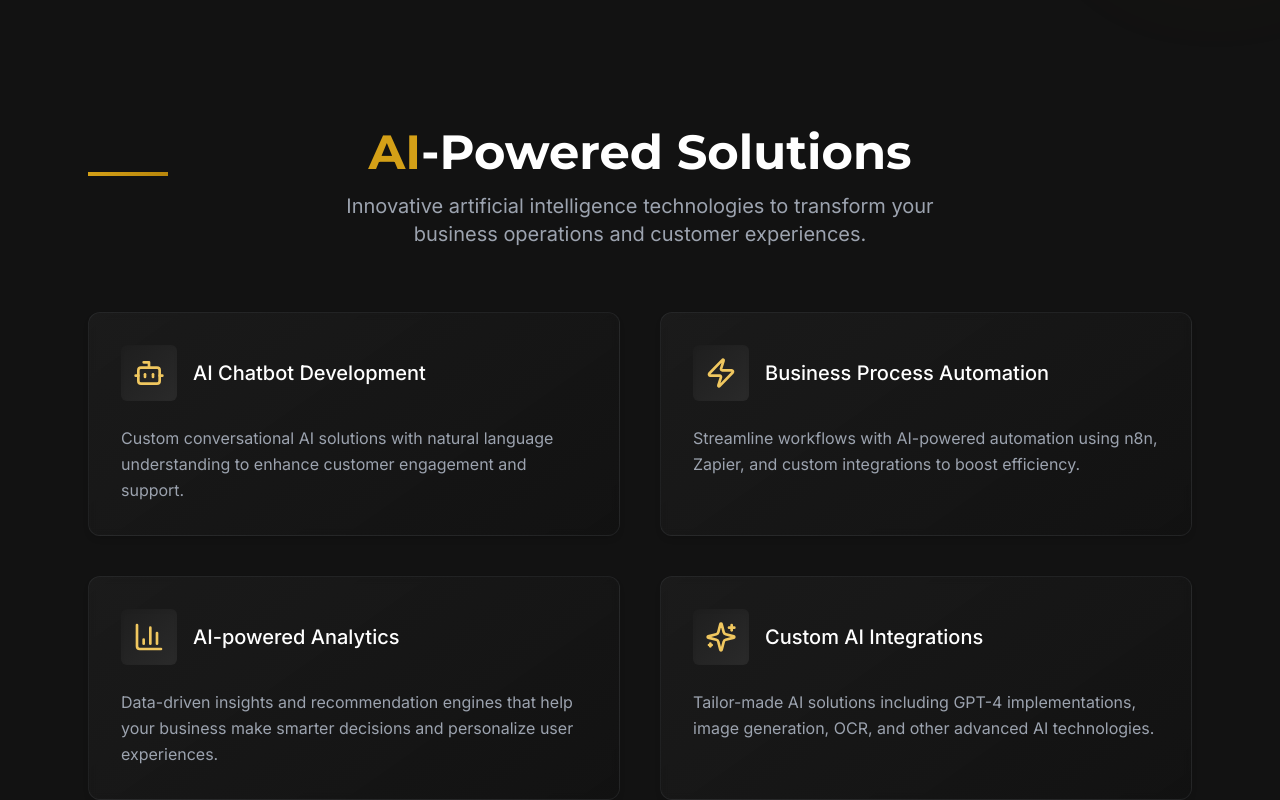
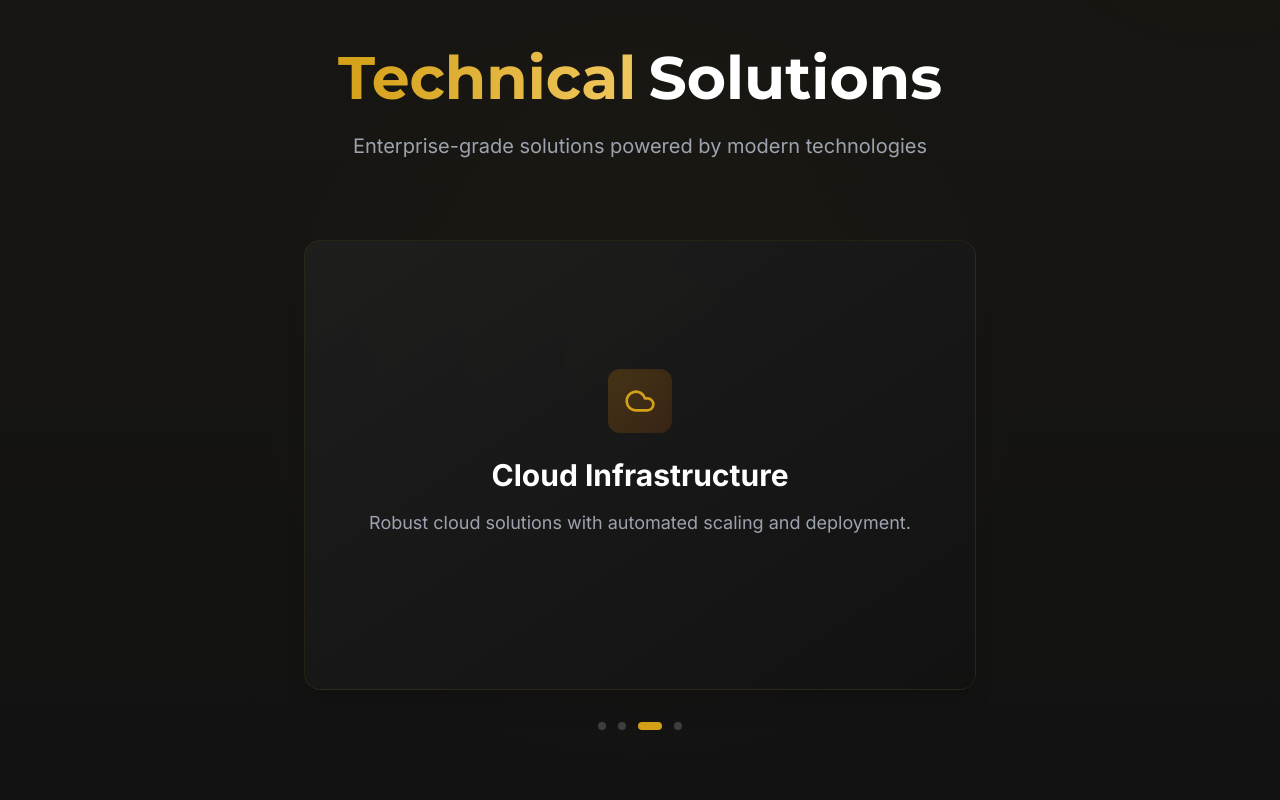
Before and after one commit to SaifAbdelsalam/heraglyph-portfolio-forge, a React (Vite) app: page / in a window 1280 px wide. Shown: the part 880-1680 px from the top of the page. Built offline with nearby package versions, Linux system fonts and the light colour scheme.

Commit message:
Update ServicesSection.tsx

```diff
--- a/src/components/ServicesSection.tsx
+++ b/src/components/ServicesSection.tsx
@@ -1,108 +1,187 @@
-import { Bot, Zap, BarChart3, Sparkles } from 'lucide-react';
-import { motion } from 'framer-motion';
+import { Database, Shield, Cloud, Code } from 'lucide-react';
+import { motion, AnimatePresence } from 'framer-motion';
+import { useState, useEffect } from 'react';
+import { cn } from "@/lib/utils";
 
-const aiServices = [
+const services = [
 	{
-		icon: <Bot size={32} />,
-		title: 'AI Chatbot Development',
-		description:
-			'Custom conversational AI solutions with natural language understanding to enhance customer engagement and support.',
+		icon: <Database size={32} />,
+		title: 'Database Architecture',
+		description: 'Scalable database solutions with optimized performance and security.',
+		details: [
+			'High-performance database design',
+			'Data migration & optimization',
+			'Scalable infrastructure setup',
+			'Real-time data processing'
+		],
+		gradient: 'from-amber-500/20 to-amber-700/20'
 	},
 	{
-		icon: <Zap size={32} />,
-		title: 'Business Process Automation',
-		description:
-			'Streamline workflows with AI-powered automation using n8n, Zapier, and custom integrations to boost efficiency.',
+		icon: <Code size={32} />,
+		title: 'Custom Development',
+		description: 'Tailored solutions built with cutting-edge technologies.',
+		details: [
+			'Full-stack development',
+			'API integration & development',
+			'Performance optimization',
+			'Modern tech stack implementation'
+		],
+		gradient: 'from-amber-600/20 to-amber-800/20'
 	},
 	{
-		icon: <BarChart3 size={32} />,
-		title: 'AI-powered Analytics',
-		description:
-			'Data-driven insights and recommendation engines that help your business make smarter decisions and personalize user experiences.',
+		icon: <Cloud size={32} />,
+		title: 'Cloud Infrastructure',
+		description: 'Robust cloud solutions with automated scaling and deployment.',
+		details: [
+			'Cloud architecture design',
+			'Auto-scaling configuration',
+			'DevOps implementation',
+			'Continuous deployment setup'
+		],
+		gradient: 'from-amber-500/20 to-amber-700/20'
 	},
 	{
-		icon: <Sparkles size={32} />,
-		title: 'Custom AI Integrations',
-		description:
-			'Tailor-made AI solutions including GPT-4 implementations, image generation, OCR, and other advanced AI technologies.',
-	},
+		icon: <Shield size={32} />,
+		title: 'Security Solutions',
+		description: 'Enterprise-grade security with advanced protection protocols.',
+		details: [
+			'Security audit & implementation',
+			'Authentication systems',
+			'Data encryption',
+			'Compliance management'
+		],
+		gradient: 'from-amber-600/20 to-amber-800/20'
+	}
 ];
 
-const containerVariants = {
-	hidden: { opacity: 0 },
-	visible: {
-		opacity: 1,
-		transition: {
-			staggerChildren: 0.2,
-		},
-	},
-};
+const ServicesSection = () => {
+	const [activeIndex, setActiveIndex] = useState(0);
+	const [isAutoplay, setIsAutoplay] = useState(true);
+	const [isHovered, setIsHovered] = useState(false);
 
-const itemVariants = {
-	hidden: { opacity: 0, y: 20 },
-	visible: {
-		opacity: 1,
-		y: 0,
-		transition: {
-			duration: 0.5,
-			ease: 'easeOut',
-		},
-	},
-};
+	useEffect(() => {
+		if (!isAutoplay || isHovered) return;
 
-const ServicesSection = () => {
+		const interval = setInterval(() => {
+			setActiveIndex((current) => (current + 1) % services.length);
+		}, 3000);
+
+		return () => clearInterval(interval);
+	}, [isAutoplay, isHovered]);
+
 	return (
-		<section id="ai-services" className="bg-heraglyph-black py-24">
-			<div className="section-container max-w-6xl mx-auto px-6">
+		<section id="services" className="bg-heraglyph-black py-32 relative overflow-hidden">
+			{/* Background Effects */}
+			<div className="absolute inset-0 bg-gradient-to-b from-heraglyph-accent/5 to-transparent opacity-60" />
+			<div className="absolute inset-0 bg-[radial-gradient(circle_at_center,_var(--tw-gradient-stops))] from-heraglyph-accent/10 via-transparent to-transparent opacity-30" />
+
+			<div className="max-w-4xl mx-auto px-6 relative">
 				<motion.div
-					className="text-center mb-16"
-					initial={{ opacity: 0, y: 20 }}
+					className="text-center mb-20"
+					initial={{ opacity: 0, y: 30 }}
 					whileInView={{ opacity: 1, y: 0 }}
 					viewport={{ once: true }}
-					transition={{ duration: 0.6 }}
+					transition={{ duration: 0.8 }}
 				>
-					<h2 className="section-title text-3xl md:text-4xl lg:text-5xl font-bold font-heading mb-4">
-						<span className="text-heraglyph-accent">AI</span>
-						<span className="text-heraglyph-white">-Powered Solutions</span>
+					<h2 className="text-4xl md:text-5xl lg:text-6xl font-bold font-heading mb-6">
+						<span className="bg-gradient-to-r from-heraglyph-accent to-heraglyph-accent-light bg-clip-text text-transparent">
+							Technical
+						</span>
+						<span className="text-heraglyph-white ml-3">Solutions</span>
 					</h2>
-					<p className="section-subtitle text-heraglyph-gray max-w-2xl mx-auto text-lg md:text-xl">
-						Innovative artificial intelligence technologies to transform your
-						business operations and customer experiences.
+					<p className="text-heraglyph-gray text-lg md:text-xl">
+						Enterprise-grade solutions powered by modern technologies
 					</p>
 				</motion.div>
 
-				<motion.div
-					className="grid grid-cols-1 md:grid-cols-2 gap-10 mb-16"
-					variants={containerVariants}
-					initial="hidden"
-					whileInView="visible"
-					viewport={{ once: true }}
-				>
-					{aiServices.map((service, index) => (
+				<div className="relative h-[450px] w-full max-w-2xl mx-auto">
+					<AnimatePresence mode="wait">
+						{services.map((service, index) => (
+							index === activeIndex && (
 								<motion.div
 									key={index}
-							variants={itemVariants}
-							className="bg-heraglyph-dark-gray rounded-xl p-8 shadow-md border border-opacity-10 border-heraglyph-gray backdrop-blur-sm hover:shadow-lg transition-all duration-300"
-							style={{
-								background:
-									'linear-gradient(145deg, rgba(31, 31, 31, 0.7) 0%, rgba(18, 18, 18, 0.9) 100%)',
+									className={cn(
+										"absolute inset-0 flex items-center justify-center",
+										"bg-gradient-to-br from-heraglyph-dark-gray/90 to-heraglyph-black/95",
+										"rounded-2xl p-8 shadow-xl border border-heraglyph-accent/10",
+										"backdrop-blur-sm transition-all duration-300",
+										"hover:border-heraglyph-accent/30 hover:shadow-2xl"
+									)}
+									initial={{ opacity: 1, scale: 1, y: 0 }}
+									animate={{ opacity: 1, scale: 1, y: 0 }}
+									exit={{ opacity: 1, scale: 1, y: 0 }}
+									transition={{ duration: 0.5 }}
+									onHoverStart={() => {
+										setIsHovered(true);
+										setIsAutoplay(false);
+									}}
+									onHoverEnd={() => {
+										setIsHovered(false);
+										setIsAutoplay(true);
 									}}
 								>
-							<div className="flex items-center mb-6">
-								<div className="p-3 rounded-md bg-gradient-to-br from-[#1E1E1E] to-[#2A2A2A] shadow-inner text-heraglyph-accent-light">
+									<div className="max-w-2xl text-center">
+										<div className="mb-6 flex justify-center">
+											<div className={cn(
+												"p-4 rounded-xl bg-gradient-to-br",
+												service.gradient,
+												"shadow-inner text-heraglyph-accent"
+											)}>
 												{service.icon}
 											</div>
-								<h3 className="text-xl font-medium ml-4 text-heraglyph-white">
+										</div>
+										<h3 className="text-2xl md:text-3xl font-bold text-heraglyph-white mb-4">
 											{service.title}
 										</h3>
-							</div>
-							<p className="text-heraglyph-gray leading-relaxed">
+										<p className="text-heraglyph-gray text-lg mb-6">
 											{service.description}
 										</p>
+
+										<motion.div
+											initial={{ opacity: 0, height: 0 }}
+											animate={{ opacity: isHovered ? 1 : 0, height: isHovered ? 'auto' : 0 }}
+											className="overflow-hidden"
+										>
+											<ul className="text-heraglyph-gray/80 space-y-2">
+												{service.details.map((detail, i) => (
+													<motion.li
+														key={i}
+														initial={{ opacity: 0, x: -20 }}
+														animate={{ opacity: 1, x: 0 }}
+														transition={{ delay: i * 0.1 }}
+														className="flex items-center justify-center gap-2"
+													>
+														<span className="w-1.5 h-1.5 rounded-full bg-heraglyph-accent/50" />
+														{detail}
+													</motion.li>
+												))}
+											</ul>
 										</motion.div>
+									</div>
+								</motion.div>
+							)
 						))}
-				</motion.div>
+					</AnimatePresence>
+				</div>
 
+				{/* Navigation Dots */}
+				<div className="flex justify-center gap-3 mt-8">
+					{services.map((_, index) => (
+						<button
+							key={index}
+							className={cn(
+								"w-2 h-2 rounded-full transition-all duration-300",
+								index === activeIndex
+									? "bg-heraglyph-accent w-6"
+									: "bg-heraglyph-gray/30 hover:bg-heraglyph-gray/50"
+							)}
+							onClick={() => {
+								setActiveIndex(index);
+								setIsAutoplay(false);
+							}}
+						/>
+					))}
+				</div>
 			</div>
 		</section>
 	);
```
Lines whose indentation alone changed are shown as unchanged.
